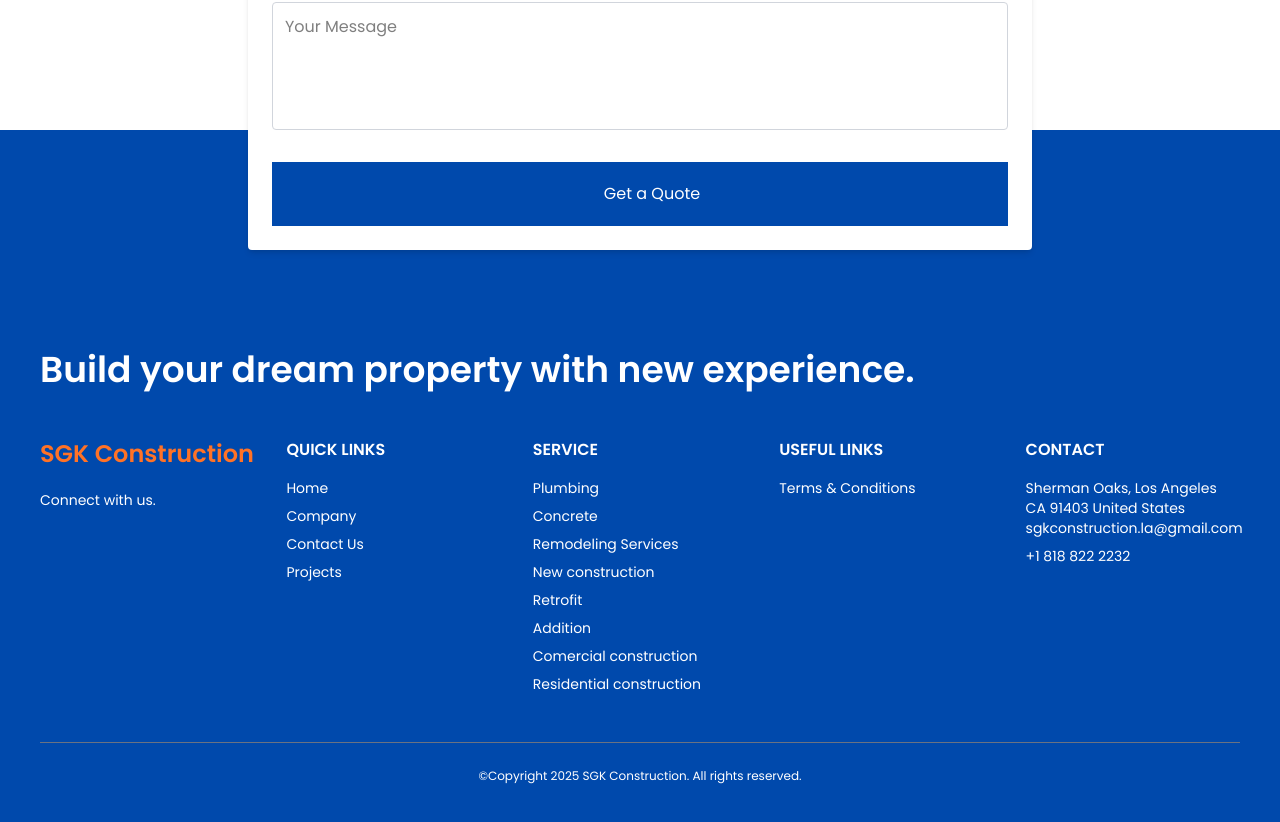
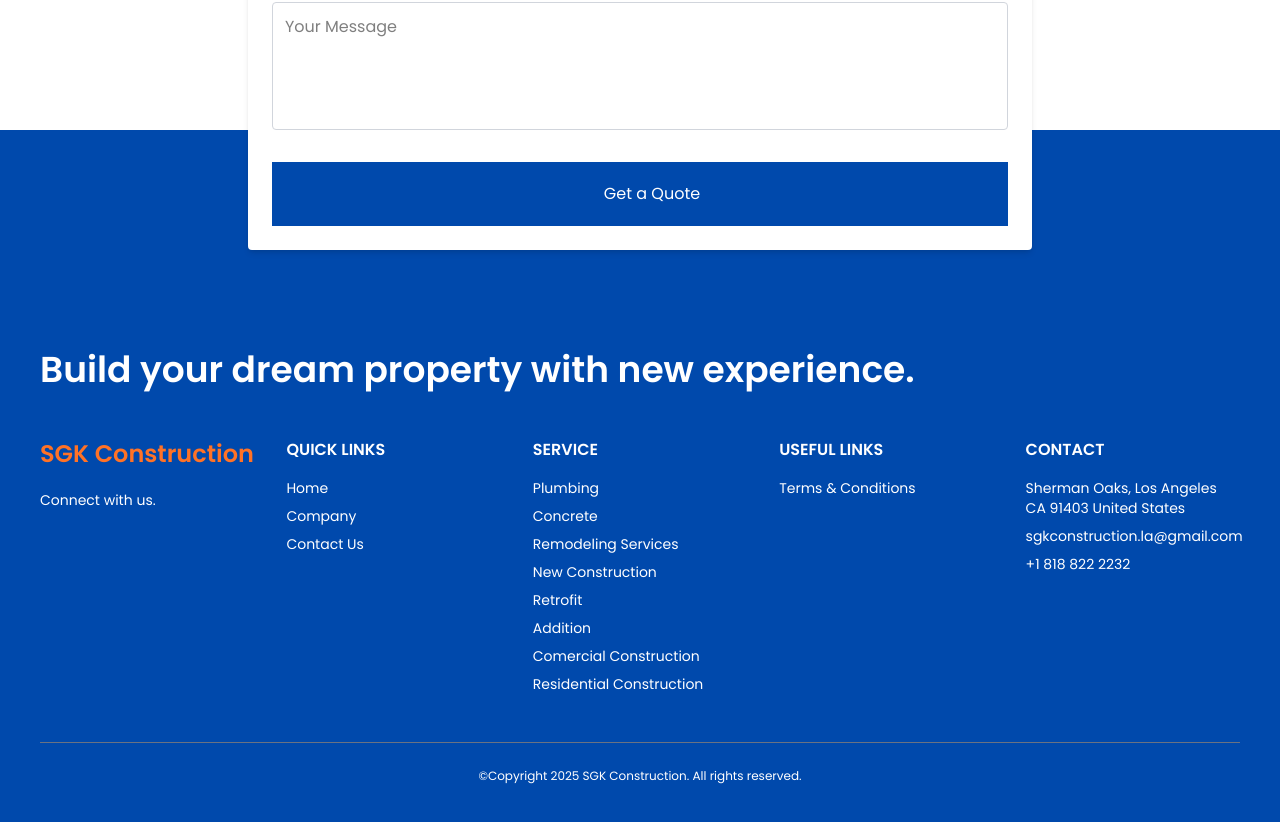
Before and after one commit to Daniel-rod99/SGKConstruction, a React (Vite) app: page /contact in a window 1280 px wide. Shown: the part 1244-2066 px from the top of the page. Built offline with nearby package versions, Linux system fonts and the light colour scheme; some icons are missing.

Commit message:
Actualización del proyecto

```diff
--- a/package.json
+++ b/package.json
@@ -22,6 +22,7 @@
     "react": "^19.1.0",
     "react-dom": "^19.1.0",
     "react-router-dom": "^7.6.2",
+    "react-router-hash-link": "^2.4.3",
     "tailwindcss": "^4.1.8"
   },
   "devDependencies": {
--- a/src/App.tsx
+++ b/src/App.tsx
@@ -8,7 +8,6 @@ import Projects from "./pages/Projects";
 import Contact from "./pages/Contact";
 import ProjectDetailPage from "./components/ProjectDetailPage";
 import TermsAndConditions from "./components/TermsAndConditions";
-import ScrollToTop from "./components/ScrollToTop";
 
 import { pageTransition } from "./types/animations";
 
@@ -17,7 +16,6 @@ function App() {
 
   return (
     <>
-      <ScrollToTop />
       <AnimatePresence mode="wait">
         <motion.div key={location.pathname} {...pageTransition}>
           <Routes location={location}>
--- a/src/components/Footer.tsx
+++ b/src/components/Footer.tsx
@@ -1,6 +1,6 @@
 import { motion } from "framer-motion";
 import { fadeUp } from "../types/animations";
-
+import { HashLink } from "react-router-hash-link";
 import FacebookOutlinedIcon from "@mui/icons-material/FacebookOutlined";
 
 export default function Footer() {
@@ -22,6 +22,7 @@ export default function Footer() {
         </motion.h2>
 
         <div className="grid grid-cols-1 md:grid-cols-5 gap-8">
+          {/* Company */}
           <div>
             <motion.h3
               {...fadeUp}
@@ -41,6 +42,7 @@ export default function Footer() {
             </motion.ul>
           </div>
 
+          {/* Quick Links */}
           <motion.div {...fadeUp}>
             <h3 className="font-semibold mb-4 uppercase">Quick links</h3>
             <ul className="space-y-2 text-sm">
@@ -59,72 +61,89 @@ export default function Footer() {
                   Contact Us
                 </a>
               </li>
+            </ul>
+          </motion.div>
+
+          {/* Services */}
+          <motion.div {...fadeUp}>
+            <h3 className="font-semibold mb-4 uppercase">Service</h3>
+            <ul className="space-y-2 text-sm">
               <li>
-                <a href="/projects" className="hover:underline">
-                  Projects
-                </a>
+                <HashLink
+                  smooth
+                  to="/services#plumbing"
+                  className="hover:underline"
+                >
+                  Plumbing
+                </HashLink>
+              </li>
+              <li>
+                <HashLink
+                  smooth
+                  to="/services#concrete"
+                  className="hover:underline"
+                >
+                  Concrete
+                </HashLink>
+              </li>
+              <li>
+                <HashLink
+                  smooth
+                  to="/services#remodeling-services"
+                  className="hover:underline"
+                >
+                  Remodeling Services
+                </HashLink>
+              </li>
+              <li>
+                <HashLink
+                  smooth
+                  to="/services#new-construction"
+                  className="hover:underline"
+                >
+                  New Construction
+                </HashLink>
+              </li>
+              <li>
+                <HashLink
+                  smooth
+                  to="/services#retrofit"
+                  className="hover:underline"
+                >
+                  Retrofit
+                </HashLink>
+              </li>
+              <li>
+                <HashLink
+                  smooth
+                  to="/services#addition"
+                  className="hover:underline"
+                >
+                  Addition
+                </HashLink>
+              </li>
+              <li>
+                <HashLink
+                  smooth
+                  to="/services#comercial-construction"
+                  className="hover:underline"
+                >
+                  Comercial Construction
+                </HashLink>
+              </li>
+              <li>
+                <HashLink
+                  smooth
+                  to="/services#residential-construction"
+                  className="hover:underline"
+                >
+                  Residential Construction
+                </HashLink>
               </li>
             </ul>
           </motion.div>
 
-          <motion.div {...fadeUp}>
-            <h3 className="font-semibold mb-4 uppercase">Service</h3>
-            <ul className="space-y-2 text-sm">
-              <li>
-                <a href="/services#plumbing" className="hover:underline">
-                  Plumbing
-                </a>
-              </li>
-              <li>
-                <a href="/services#concrete" className="hover:underline">
-                  Concrete
-                </a>
-              </li>
-              <li>
-                <a
-                  href="/services#remodeling-services"
-                  className="hover:underline"
-                >
-                  Remodeling Services
-                </a>
-              </li>
-              <li>
-                <a
-                  href="/services#new-construction"
-                  className="hover:underline"
-                >
-                  New construction
-                </a>
-              </li>
-              <li>
-                <a href="/services#retrofit" className="hover:underline">
-                  Retrofit
-                </a>
-              </li>
-              <li>
-                <a href="/services#addition" className="hover:underline">
-                  Addition
-                </a>
-              </li>
-              <li>
-                <a
-                  href="/services#comercial-construction"
-                  className="hover:underline"
-                >
-                  Comercial construction
-                </a>
-              </li>
-              <li>
-                <a
-                  href="/services#residential-construction"
-                  className="hover:underline"
-                >
-                  Residential construction
-                </a>
-              </li>
-            </ul>
-          </motion.div>
-
+          {/* Useful Links */}
           <motion.div {...fadeUp}>
             <h3 className="font-semibold mb-4 uppercase">Useful Links</h3>
             <ul className="space-y-2 text-sm">
@@ -136,9 +155,11 @@ export default function Footer() {
             </ul>
           </motion.div>
 
+          {/* Contact */}
           <motion.div {...fadeUp}>
             <h3 className="font-semibold mb-4 uppercase">Contact</h3>
             <ul className="space-y-2 text-sm">
+              <li>
                 <a
                   href="https://www.google.com/maps?q=Sherman+Oaks,+Los+Angeles+CA+91403+United+States"
                   target="_blank"
@@ -147,7 +168,7 @@ export default function Footer() {
                 >
                   Sherman Oaks, Los Angeles CA 91403 United States
                 </a>
-
+              </li>
               <li>
                 <a
                   href="mailto:sgkconstruction.la@gmail.com"
@@ -165,6 +186,7 @@ export default function Footer() {
           </motion.div>
         </div>
 
+        {/* Copyright */}
         <motion.div
           {...fadeUp}
           className="border-t border-gray-500 border-opacity-30 mt-12 pt-6 text-center text-sm text-[12px]"
--- a/src/components/Header.tsx
+++ b/src/components/Header.tsx
@@ -1,5 +1,6 @@
 import DrawerMenu from "./DrawerMenu";
-import { useNavigate, useLocation } from "react-router-dom";
+import { useLocation } from "react-router-dom";
+import { HashLink } from "react-router-hash-link";
 import CustomButton from "./CustomButton";
 
 interface HeaderProps {
@@ -7,8 +8,22 @@ interface HeaderProps {
 }
 
 export default function Header({ isHome = false }: HeaderProps) {
-  const navigate = useNavigate();
   const location = useLocation();
+
+  // Función para ajustar offset del scroll (header fijo)
+  const scrollWithOffset = (el: HTMLElement) => {
+    const yOffset = -130; // altura de tu header
+    const y = el.getBoundingClientRect().top + window.pageYOffset + yOffset;
+    window.scrollTo({ top: y, behavior: "smooth" });
+  };
+
+  const navLinks = [
+    { label: "Home", href: "/" },
+    { label: "Company Profile", href: "/company-profile" },
+    { label: "Service", href: "/services" },
+    { label: "Projects", href: "/projects" },
+    { label: "Contact Us", href: "/contact" },
+  ];
 
   return (
     <div
@@ -23,7 +38,6 @@ export default function Header({ isHome = false }: HeaderProps) {
             className={`text-2xl md:text-4xl font-bold cursor-pointer ${
               isHome ? "text-[var(--color-primary)]" : "text-white"
             }`}
-            onClick={() => navigate("/")}
           >
             SGK{" "}
             <span
@@ -39,23 +53,18 @@ export default function Header({ isHome = false }: HeaderProps) {
         {/* NAVBAR */}
         <nav className="hidden lg:block">
           <ul className="flex gap-20 text-xl">
-            {[
-              { label: "Home", path: "/" },
-              { label: "Company Profile", path: "/company-profile" },
-              { label: "Service", path: "/services" },
-              { label: "Projects", path: "/projects" },
-              { label: "Contact Us", path: "/contact" },
-            ].map(({ label, path }) => (
+            {navLinks.map(({ label, href }) => (
               <li
-                key={path}
+                key={href}
                 className={`border-b-2 ${
-                  location.pathname === path
+                  location.pathname === href.split("#")[0]
                     ? "border-[var(--color-secondary)]"
                     : "border-transparent"
                 } hover:border-[var(--color-secondary)] transition duration-300 ease-in-out cursor-pointer`}
-                onClick={() => navigate(path)}
               >
-                {label}
+                <HashLink smooth scroll={scrollWithOffset} to={href}>
+                  {label}
+                </HashLink>
               </li>
             ))}
           </ul>
--- a/src/components/ScrollToTop.tsx
+++ /dev/null
@@ -1,12 +0,0 @@
-import { useEffect } from "react";
-import { useLocation } from "react-router-dom";
-
-export default function ScrollToTop() {
-  const { pathname } = useLocation();
-
-  useEffect(() => {
-    window.scrollTo(0, 0);
-  }, [pathname]);
-
-  return null;
-}
--- /dev/null
+++ b/src/types/react-router-hash-link.d.ts
@@ -0,0 +1,8 @@
+declare module "react-router-hash-link" {
+  import { ComponentType } from "react";
+  import { LinkProps } from "react-router-dom";
+
+  export const HashLink: ComponentType<
+    LinkProps & { smooth?: boolean; scroll?: (el: HTMLElement) => void }
+  >;
+}
```
Also changed, not shown: 1 other file (tests, documents, lock files or other folders). Lines whose indentation alone changed are shown as unchanged.
